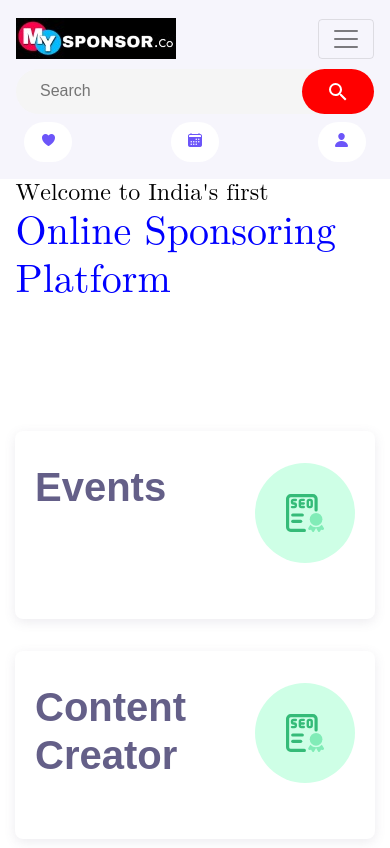
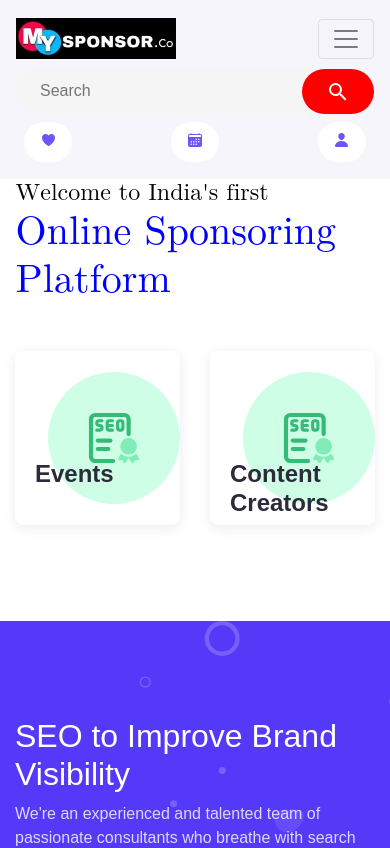
Before and after one commit to Mrshivam007/mysponsor, a React (Create React App) app: page / in a window 390 px wide. Shown: the top 848 px of the page. Built offline with nearby package versions, Linux system fonts and the light colour scheme.

Commit message:
updated changes

```diff
--- a/src/components/Choice/Crards.jsx
+++ b/src/components/Choice/Crards.jsx
@@ -8,22 +8,22 @@ const Choice = () => {
           <h1 className="choice-heading">Centered Heading</h1>
         </div>
         <div className="container" style={{ marginTop: "2%" }}>
-          <div className="row">
+          <div className="row" style={{flexWrap:"nowrap"}}>
             <div className="col-lg-6">
               <div
-                className="card-service wow fadeInUp"
+                className="card-service wow fadeInUp choice-card"
                 style={{
                   maxWidth: "100%",
                   display: "flex",
                   justifyContent: "space-between",
                 }}
               >
-                <div className="body" style={{ textAlign: "left" }}>
-                  <h1 className="text-secondary" style={{ fontWeight: "bold" }}>
+                <div className="body choice-body text-left">
+                  <h2 className="text-dark font-weight-bold">
                     Events
-                  </h1>
+                  </h2>
                   <div className="card_line"></div>
-                  <p className="choice-para mt-4" style={{ textAlign: "left" }}>
+                  <p className="choice-para mt-4 text-left">
                     We help you define your SEO objective & develop a realistic
                     strategy with you
                   </p>
@@ -35,7 +35,7 @@ const Choice = () => {
                     Read More
                   </a>
                 </div>
-                <div className="header" style={{ textAlign: "right" }}>
+                <div className="header choice-img" style={{ textAlign: "right" }}>
                   <img src={img1} alt="" />
                 </div>
               </div>
@@ -43,38 +43,39 @@ const Choice = () => {
 
             <div className="col-lg-6">
               <div
-                className="card-service wow fadeInUp"
+                className="card-service wow fadeInUp choice-card"
                 style={{
                   maxWidth: "100%",
                   display: "flex",
                   justifyContent: "space-between",
                 }}
               >
-                <div className="body" style={{ textAlign: "left" }}>
-                  <h1 className="text-secondary" style={{ fontWeight: "bold" }}>
-                    Content Creator
-                  </h1>
+                <div className="body choice-body text-left">
+                  <h2 className="text-dark font-weight-bold">
+                    Content Creators
+                  </h2>
                   <div className="card_line"></div>
-                  <p className=" choice-para mt-4" style={{ textAlign: "left" }}>
+                  <p className="choice-para mt-4 text-left">
                     We help you define your SEO objective & develop a realistic
                     strategy with you
                   </p>
                   <a
                     href="service.html"
-                    className=" choice-btn btn btn-primary"
+                    className="choice-btn btn btn-primary"
                     style={{ float: "left" }}
                   >
                     Read More
                   </a>
                 </div>
-                <div className="header" style={{ textAlign: "right" }}>
+                <div className="header choice-img" style={{ textAlign: "right" }}>
                   <img src={img1} alt="" />
                 </div>
               </div>
             </div>
+
           </div>
           <div>
-            <p style={{ padding: "2% 8%", textAlign: "center" }}>
+            <p className="choice-bottom-para" style={{ padding: "2% 8%", textAlign: "center" }}>
               Lorem ipsum dolor, sit amet consectetur adipisicing elit. Non
               autem incidunt deleniti cum quidem dolore earum vitae doloribus
               ducimus quod eum dicta pariatur facilis mollitia, laborum,
@@ -91,7 +92,6 @@ const Choice = () => {
           >
             Read More
           </a>
-          {/* <h1 class="heading">Centered Heading</h1> */}
         </div>
       </div>
     </>
--- a/src/components/Choice/cards.css
+++ b/src/components/Choice/cards.css
@@ -3,11 +3,13 @@
     text-align: center;
     position: relative;
 }
+
 .line {
     border-top: 2px solid rgba(0, 78, 169, 0.50);
     text-align: center;
     position: relative;
 }
+
 .card_line {
     border-top: 1px solid rgba(0, 78, 169, 0.50);
     text-align: center;
@@ -30,19 +32,54 @@
     .choice-line {
         display: none;
     }
+
     .choice-heading {
         display: none;
     }
+
     .choice-para {
         display: none;
     }
+
     .choice-btn {
         display: none !important;
     }
+
+    .line {
+        display: none;
+    }
+
+    .choice-bottom-para {
+        display: none;
+    }
+
     .card_line {
         display: none;
     }
+
     .page-section {
-        padding-top: 0%;
+        padding-top: 0% !important;
     }
 }
+
+@media (max-width:576px) {
+    .choice-card {
+        background: url("../../assets/img/services/service-2.svg");
+        background-size: 80%;
+        background-repeat: no-repeat;
+        background-position-x: right;
+        background-position-y: center;
+    }
+
+    .choice-img {
+        display: none;
+    }
+
+    .choice-body h2 {
+        font-size: x-large;
+        position: relative;
+        top: 70%;
+        width: 100%;
+        height: 12vh;
+    }
+}
--- a/src/components/Footer/Footer.jsx
+++ b/src/components/Footer/Footer.jsx
@@ -1,5 +1,5 @@
 import logo from "../../assets/img/lgoo.png";
-import "./footer.css"
+import "./footer.css";
 
 const Footer = () => {
   return (
@@ -14,9 +14,9 @@ const Footer = () => {
           style={{ borderBottom: "1px solid rgba(255, 255, 255, 0.30)" }}
         >
           {/* <!--Grid row--> */}
-          <div className="row align-items-center justify-content-between ">
+          <div className="row align-items-center justify-content-around">
             {/* <!--Grid column--> */}
-            <div className="col-lg-6 col-md-12 mb-4 mb-md-0 text-left">
+            <div className="col-lg-6 col-md-12 mb-4 mb-md-0 text-left mb-md-4 text-md-center ">
               <h5 className="mb-4 footer-logo">
                 <img src={logo} style={{ width: "50%" }} />
               </h5>
@@ -34,7 +34,7 @@ const Footer = () => {
             {/* <!--Grid column-->
 
       <!--Grid column--> */}
-            <div className="col-lg-2 col-md-6 mb-4 mb-md-0 text-left footer-desktop-links">
+            <div className="col-lg-2 col-md-4 mb-4 mb-md-0 text-lg-left text-md-center footer-desktop-links">
               <h5 className="text-capitalize">Events</h5>
 
               <ul className="list-unstyled">
@@ -43,7 +43,7 @@ const Footer = () => {
                     Sponser Events
                   </a>
                 </li>
-                <li>
+                <li style={{ margin: "4% 0 4% 0" }}>
                   <a href="#!" className="text-white text-sm">
                     Events near you
                   </a>
@@ -58,7 +58,7 @@ const Footer = () => {
             {/* <!--Grid column-->
 
       <!--Grid column--> */}
-            <div className="col-lg-2 col-md-6 mb-4 mb-md-0 text-left footer-desktop-links">
+            <div className="col-lg-2 col-md-4 mb-4 mb-md-0 text-lg-left text-md-center footer-desktop-links">
               <h5 className="text-capitalize">Content creators</h5>
 
               <ul className="list-unstyled">
@@ -67,7 +67,7 @@ const Footer = () => {
                     Sponsor content creators
                   </a>
                 </li>
-                <li>
+                <li style={{ margin: "4% 0 4% 0" }}>
                   <a href="#!" className="text-white text-sm">
                     Creators near you
                   </a>
@@ -80,7 +80,7 @@ const Footer = () => {
               </ul>
             </div>
             {/* <!--Grid column--> */}
-            <div className="col-lg-2 col-md-6 mt-0 mb-4 mb-md-0 text-left footer-desktop-links">
+            <div className="col-lg-2 col-md-4 mt-0 mb-4 mb-md-0 text-lg-left text-md-center footer-desktop-links">
               <h5 className="text-capitalize">Listing</h5>
 
               <ul className="list-unstyled">
@@ -89,7 +89,7 @@ const Footer = () => {
                     List your event
                   </a>
                 </li>
-                <li>
+                <li style={{ margin: "4% 0 4% 0" }}>
                   <a href="#!" className="text-white text-sm">
                     List content creator
                   </a>
@@ -99,13 +99,22 @@ const Footer = () => {
             </div>
 
             <div className="container">
-            <button className="mob-footer-btn btn btn-primary" style={{ width: "100%" }}>
+              <button
+                className="mob-footer-btn btn btn-primary"
+                style={{ width: "100%" }}
+              >
                 Browse Categories
               </button>
-            <button className="mob-footer-btn btn btn-primary" style={{ width: "100%" }}>
+              <button
+                className="mob-footer-btn btn btn-primary"
+                style={{ width: "100%" }}
+              >
                 Browse Categories
               </button>
-            <button className="mob-footer-btn btn btn-primary" style={{ width: "100%" }}>
+              <button
+                className="mob-footer-btn btn btn-primary"
+                style={{ width: "100%" }}
+              >
                 Browse Categories
               </button>
             </div>
@@ -119,7 +128,7 @@ const Footer = () => {
         <div className="container mt-4 mb-4 footer-desktop-links">
           <div className="row">
             <div
-              className="col-lg-6"
+              className="col-lg-6 col-md-6"
               style={{ borderRight: "1px solid rgba(255, 255, 255, 0.30)" }}
             >
               <p className="text-center text-xl">
@@ -128,7 +137,7 @@ const Footer = () => {
                 </a>
               </p>
             </div>
-            <div className="col-lg-6">
+            <div className="col-lg-6 col-md-6">
               <p className="text-center text-xl">
                 <a href="#!" className="text-white">
                   Contact Us
```
Also changed, not shown: src/components/Footer/footer.css (+7 -2 lines). Lines whose indentation alone changed are shown as unchanged.
